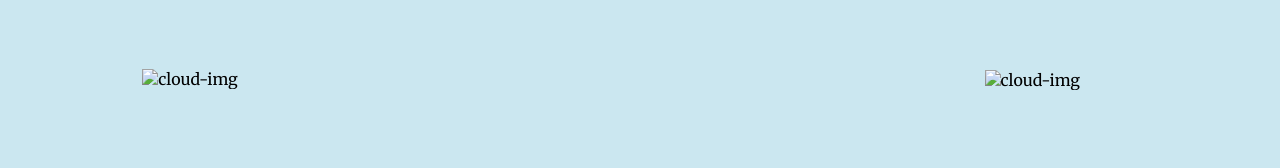
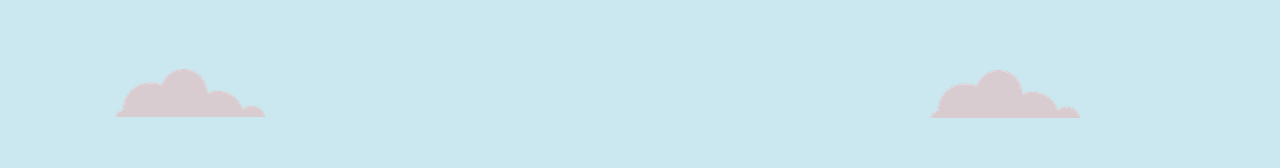
Before and after one commit to gaurbprajapati/portfolio-website, a plain HTML site: page index.html in a window 1280 px wide. Shown: the top 168 px of the page. Drawn offline with Linux system fonts and the light colour scheme.

Commit message:
Update index.html

```diff
--- a/index.html
+++ b/index.html
@@ -35,12 +35,12 @@
     <!-- ------------------------------------ -->
 
     <div class="box1">
-        <img class="cloud-1" src="images/cloud.png" alt="cloud-img">
+        <img class="cloud-1" src="cloud.png" alt="cloud-img">
 
         <h1 style="color: #66bfbf; ;">I'm Gaurav Prajapati</h1>
         <h2>A Programmer</h2>
 
-         <img class="cloud-2" src="images/cloud.png" alt="cloud-img">
+         <img class="cloud-2" src="cloud.png" alt="cloud-img">
 
          <!-- <img src="images/mountain.png" alt="mountain-img">  -->
     <!-- </div>
```
